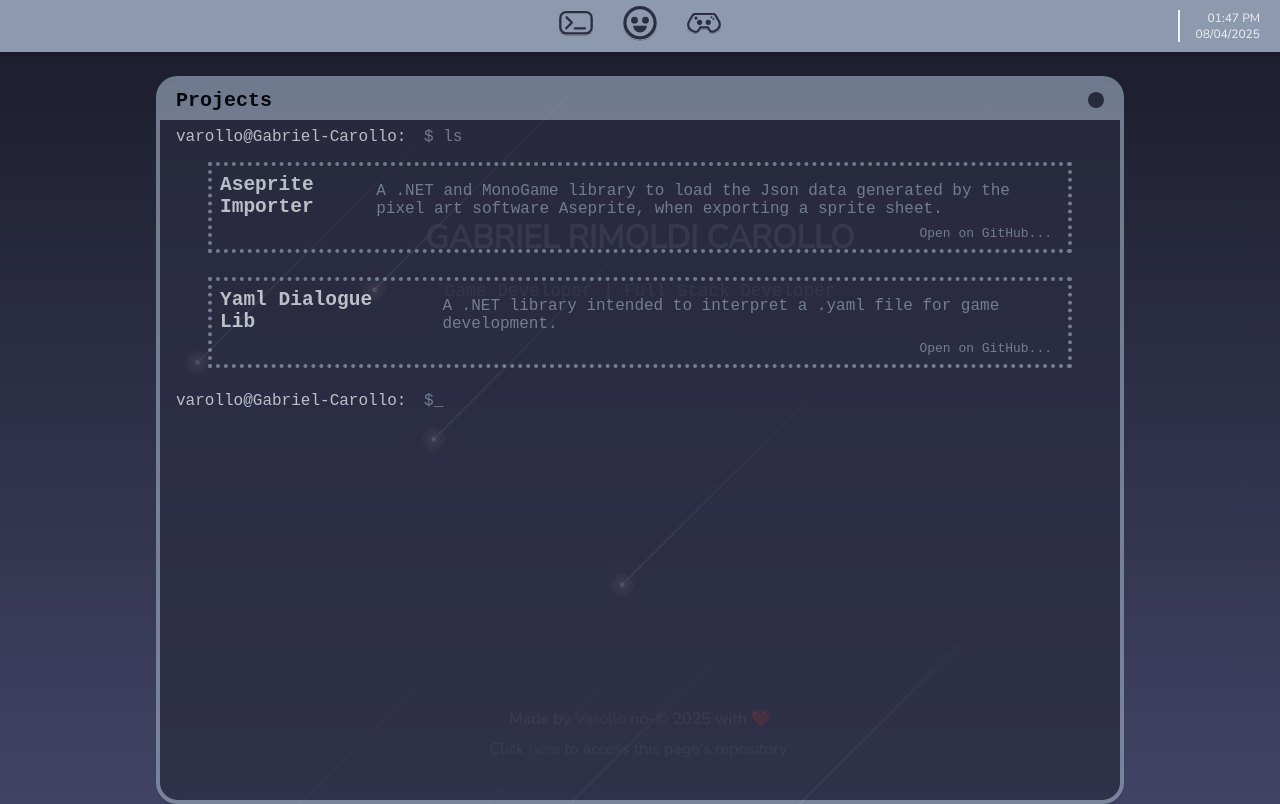
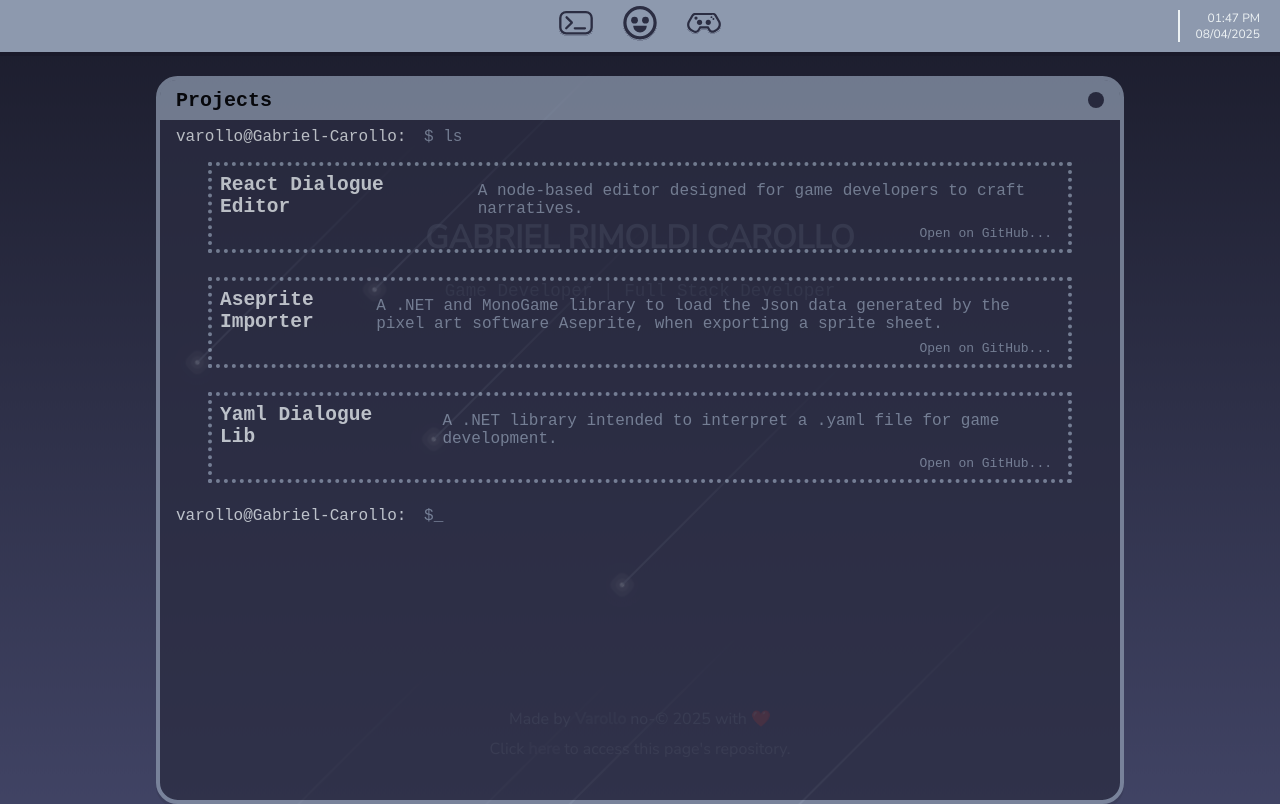
Before and after one commit to Varollo/varollo.github.io, a React (Vite) app: page /projects in a window 1280 px wide. Built offline with nearby package versions, Linux system fonts and the light colour scheme.

Commit message:
Extracted page data for easier modification

```diff
--- a/src/Pages/AboutPage/AboutPage.tsx
+++ b/src/Pages/AboutPage/AboutPage.tsx
@@ -3,6 +3,8 @@ import ProfileImgUrl from "/profile.webp";
 import ProfileItem from "../../components/ProfileItem/ProfileItem";
 import ProfileImg from "../../components/ProfileImg/ProfileImg";
 import { Link } from "react-router-dom";
+
+import { aboutPageData } from "./aboutPageData";
 
 import WebIcon from "/web-icon.svg";
 import GithubLogo from "/github-mark-white.svg";
@@ -12,16 +14,15 @@ import BlueSkyLogo from "/Bluesky_Logo.svg";
 import "./AboutPage.css";
 
 const AboutPage = () => {
-
   return (
     <Window title="ABOUT ME">
       <div className="profileTop">
         <ProfileImg imgUrl={ProfileImgUrl} />
         <ul className="profileBox profileInfo">
-          <ProfileItem title="Name" content="Gabriel Rimoldi Carollo" />
-          <ProfileItem title="Email" content="rimoldi98@gmail.com" />
-          <ProfileItem title="Phone" content="+55 (11) 97279-0409" />
-          <ProfileItem title="Address" content="São Paulo, Brazil" />
+          {aboutPageData.info.map((info, i) => {
+            const [[key, value]] = Object.entries(info);
+            return <ProfileItem key={`${key}_${i}`} title={key} content={value} />;
+          })}
         </ul>
       </div>
 
@@ -59,14 +60,7 @@ const AboutPage = () => {
         </div>
         <div className="profileBox profileBio">
           <h1>Who am I?</h1>
-          <p>
-            Hi, I'm Gabriel! My journey in game development started early,
-            evolving from a hobby into a career focused on crafting immersive
-            digital experiences. A Digital Games graduate from FATEC, I have
-            experience developing and publishing titles on the Google Play
-            Store. I’m passionate about using Unity and Godot to build the same
-            kind of impactful worlds that first inspired me as a kid.
-          </p>
+          <p>{aboutPageData.bio}</p>
         </div>
       </div>
     </Window>
--- /dev/null
+++ b/src/Pages/AboutPage/aboutPageData.ts
@@ -0,0 +1,14 @@
+interface AboutPageData {
+  info: Record<string, string>[];
+  bio: string;
+}
+
+export const aboutPageData: AboutPageData = {
+  bio: "Hi, I'm Gabriel! My journey in game development started early, evolving from a hobby into a career focused on crafting immersive digital experiences. A Digital Games graduate from FATEC, I have experience developing and publishing titles on the Google Play Store. I’m passionate about using Unity and Godot to build the same kind of impactful worlds that first inspired me as a kid.",
+  info: [
+    { Name: "Gabriel Rimoldi Carollo" },
+    { Email: "rimoldi98@gmail.com" },
+    { Phone: "+55 (11) 97279-0409" },
+    { Address: "São Paulo, Brazil" }
+  ]
+}
--- a/src/Pages/GamesPage/GamesPage.tsx
+++ b/src/Pages/GamesPage/GamesPage.tsx
@@ -1,7 +1,7 @@
-import { Link } from "react-router-dom";
-
 import Folder from "../../components/Folder/Folder";
 import Window from "../../components/Window/Window";
+
+import { gamesPageData } from "./gamesPageData";
 
 import "./GamesPage.css";
 
@@ -13,15 +13,11 @@ const GamesPage = () => {
       </div>
 
       <div className="gamesBox gamesContent">
-        <Link to="https://varollo.itch.io/who-killed-allita">
-          <Folder name="Who Killed Alita?" />
-        </Link>
-        <Link to="https://varollo.itch.io/intensive-bugs">
-          <Folder name="Intensive Bugs" />
-        </Link>
-        <Link to="https://gorxer.itch.io/paws-for-a-cause">
-          <Folder name="Paws for a Cause" />
-        </Link>
+        {gamesPageData.map((data, i) => (
+          <a key={`${data.title}_${i}`} href={data.url}>
+            <Folder name={data.title} />
+          </a>
+        ))}
       </div>
     </Window>
   );
--- /dev/null
+++ b/src/Pages/GamesPage/gamesPageData.ts
@@ -0,0 +1,21 @@
+interface GamesPageData {
+  title: string;
+  url: string;
+}
+
+export const gamesPageData: GamesPageData[] = [
+  {
+    title: "Who Killed Alita?",
+    url: "https://varollo.itch.io/who-killed-allita"
+  },
+
+  {
+    title: "Intensive Bugs",
+    url: "https://varollo.itch.io/intensive-bugs"
+  },
+
+  {
+    title: "Paws for a Cause",
+    url: "https://gorxer.itch.io/paws-for-a-cause"
+  }
+]
--- a/src/Pages/ProjectsPage/ProjectsPage.tsx
+++ b/src/Pages/ProjectsPage/ProjectsPage.tsx
@@ -1,5 +1,5 @@
-import { Link } from "react-router-dom";
 import Window from "../../components/Window/Window";
+import { projectsPageData } from "./ProjectsPageData";
 
 import "./ProjectsPage.css";
 
@@ -11,31 +11,17 @@ const ProjectsPage = () => {
           <span className="terminalTxt">varollo@Gabriel-Carollo:</span> $ ls
         </p>
 
-        <div className="projectHighlight">
-          <h2>Aseprite Importer</h2>
+        {projectsPageData.map((data, i) => (
+        <div key={`${data.title}_${i}`} className="projectHighlight">
+          <h2>{data.title}</h2>
           <div className="projectDescription">
-            <p>
-              A .NET and MonoGame library to load the Json data generated by the
-              pixel art software Aseprite, when exporting a sprite sheet.
-            </p>
-            <Link to="https://github.com/Varollo/aseprite-importer">
+            <p>{data.description}</p>
+            <a href={data.url}>
               Open on GitHub...
-            </Link>
+            </a>
           </div>
         </div>
-
-        <div className="projectHighlight">
-          <h2>Yaml Dialogue Lib</h2>
-          <div className="projectDescription">
-            <p>
-              A .NET library intended to interpret a .yaml file for game
-              development.
-            </p>
-            <Link to="https://github.com/Varollo/YamlDialogueLib">
-              Open on GitHub...
-            </Link>
-          </div>
-        </div>
+      ))}
 
         <p>
           <span className="terminalTxt">varollo@Gabriel-Carollo:</span> $_
--- /dev/null
+++ b/src/Pages/ProjectsPage/projectsPageData.ts
@@ -0,0 +1,25 @@
+interface ProjectsPageData {
+  title: string;
+  description: string;
+  url: string;
+}
+
+export const projectsPageData: ProjectsPageData[] = [
+  {
+    title: "React Dialogue Editor",
+    description: "A node-based editor designed for game developers to craft narratives.",
+    url: "https://github.com/Varollo/react-dialogue-editor"
+  },
+
+  {
+    title: "Aseprite Importer",
+    description: "A .NET and MonoGame library to load the Json data generated by the pixel art software Aseprite, when exporting a sprite sheet.",
+    url: "https://github.com/Varollo/aseprite-importer"
+  },
+
+  {
+    title: "Yaml Dialogue Lib",
+    description: "A .NET library intended to interpret a .yaml file for game development.",
+    url: "https://github.com/Varollo/YamlDialogueLib"
+  }
+]
```
